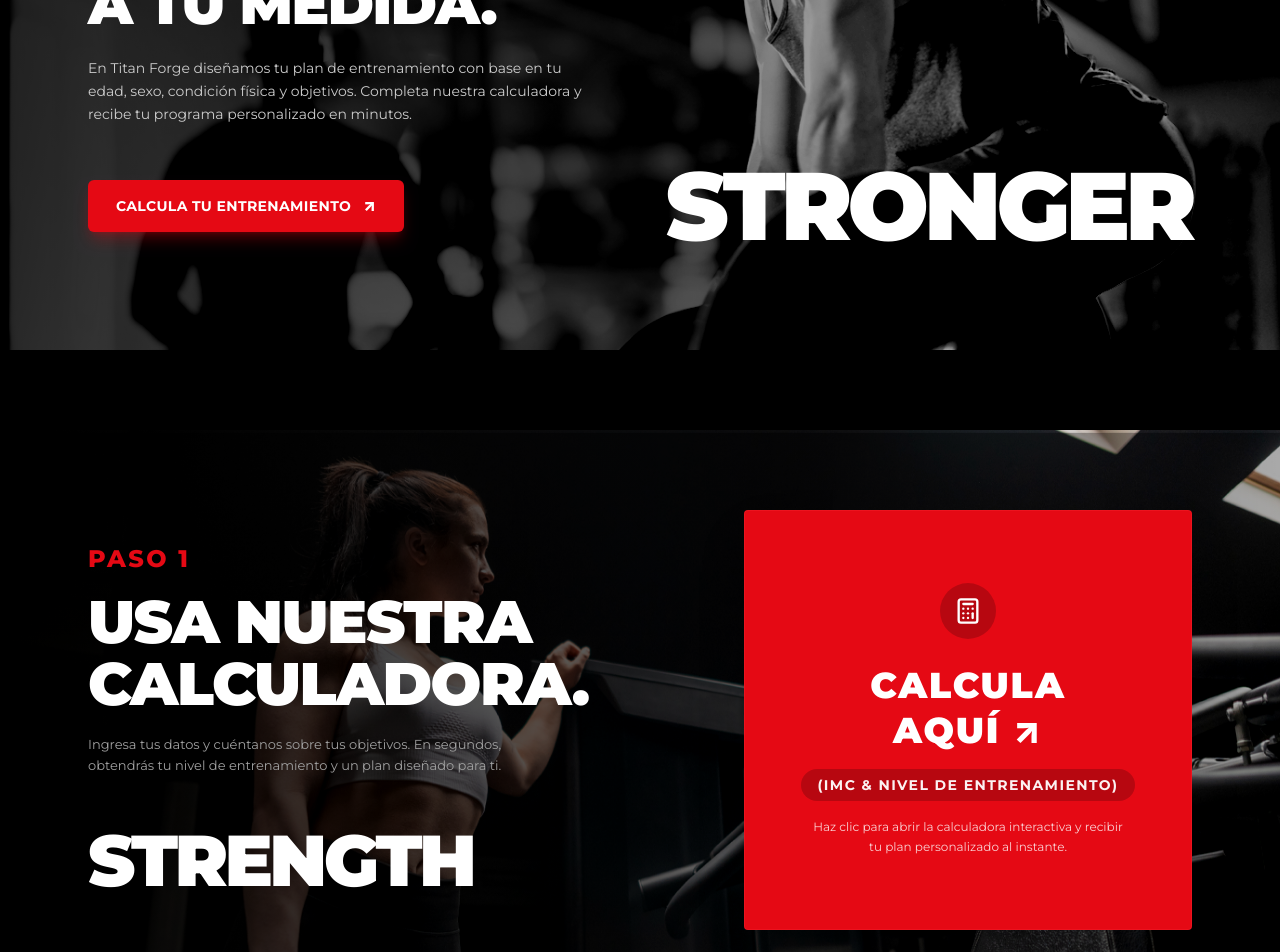
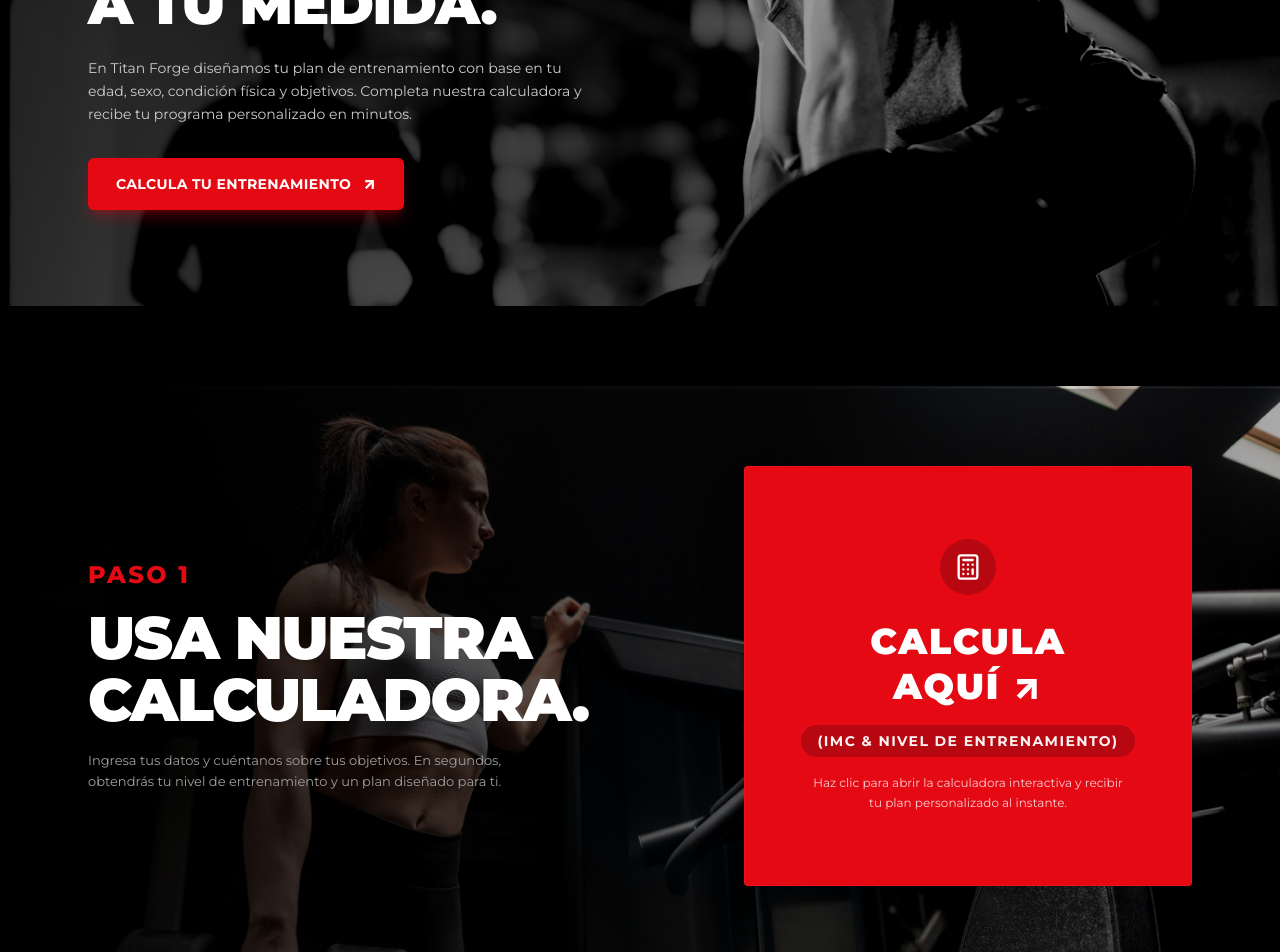
Before and after one commit to giomerida/titanforge, a React (Vite) app: page / in a window 1280 px wide. Shown: the part 320-1272 px from the top of the page. Built offline with nearby package versions, Linux system fonts and the light colour scheme; no server answers.

Commit message:
refactor: remove decorative background text elements
Remove "STRENGTH" and "STRONGER" text elements from the Calculator and Hero sections to clean up the UI layout.

```diff
--- a/src/components/CalculatorStepSection.tsx
+++ b/src/components/CalculatorStepSection.tsx
@@ -41,13 +41,6 @@ export const CalculatorStepSection: React.FC<CalculatorStepSectionProps> = ({
             <p className="font-montserrat text-xs sm:text-[13px] text-[#a0a0a0] max-w-md leading-relaxed pt-1">
               Ingresa tus datos y cuéntanos sobre tus objetivos. En segundos, obtendrás tu nivel de entrenamiento y un plan diseñado para ti.
             </p>
-
-            {/* Giant STRENGTH text positioned under heading/athlete exactly as in PDF */}
-            <div className="pt-8 select-none pointer-events-none">
-              <span className="font-montserrat font-black text-4xl sm:text-6xl md:text-7xl text-white tracking-tighter uppercase">
-                STRENGTH
-              </span>
-            </div>
           </div>
 
           {/* Right Column: Amplified "Calcula Aquí" Red Block */}
--- a/src/components/Hero.tsx
+++ b/src/components/Hero.tsx
@@ -34,10 +34,8 @@ export const Hero: React.FC<HeroProps> = ({ onOpenCalculator }) => {
           </p>
         </div>
 
-        {/* Row with "Calcula tu entrenamiento" button on the left and "STRONGER" aligned on the same horizontal level */}
-        <div className="pt-8 flex flex-col md:flex-row md:items-center justify-between gap-6">
-          {/* Red button with white arrow */}
-          <div>
+        {/* Button "Calcula tu entrenamiento" */}
+        <div className="pt-8">
           <button
             type="button"
             onClick={onOpenCalculator}
@@ -47,14 +45,6 @@ export const Hero: React.FC<HeroProps> = ({ onOpenCalculator }) => {
             <span className="text-base font-black">↗</span>
           </button>
         </div>
-
-          {/* STRONGER text in pure white aligned with the button */}
-          <div className="select-none pointer-events-none self-start md:self-center">
-            <span className="font-montserrat font-black text-4xl sm:text-6xl md:text-7xl lg:text-8xl text-white tracking-tighter uppercase drop-shadow-2xl leading-none block">
-              STRONGER
-            </span>
-          </div>
-        </div>
       </div>
     </section>
   );
```
Lines whose indentation alone changed are shown as unchanged.
